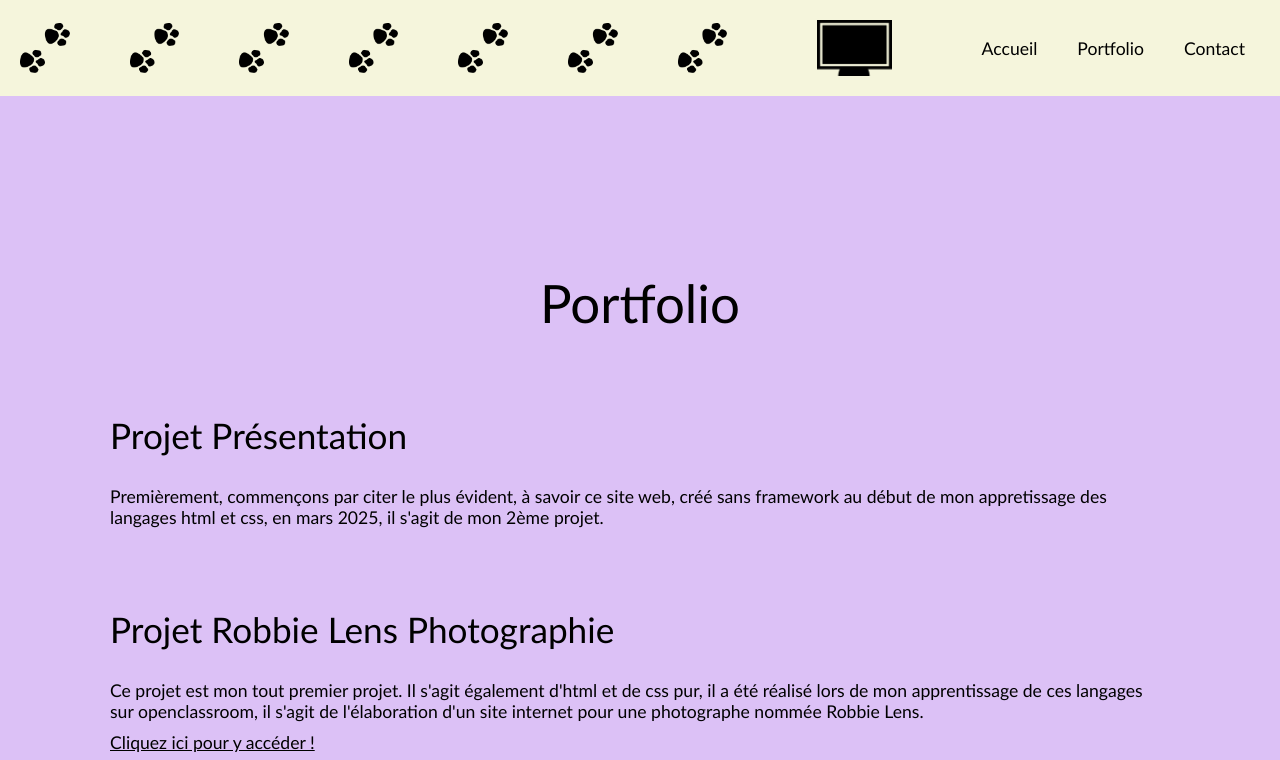
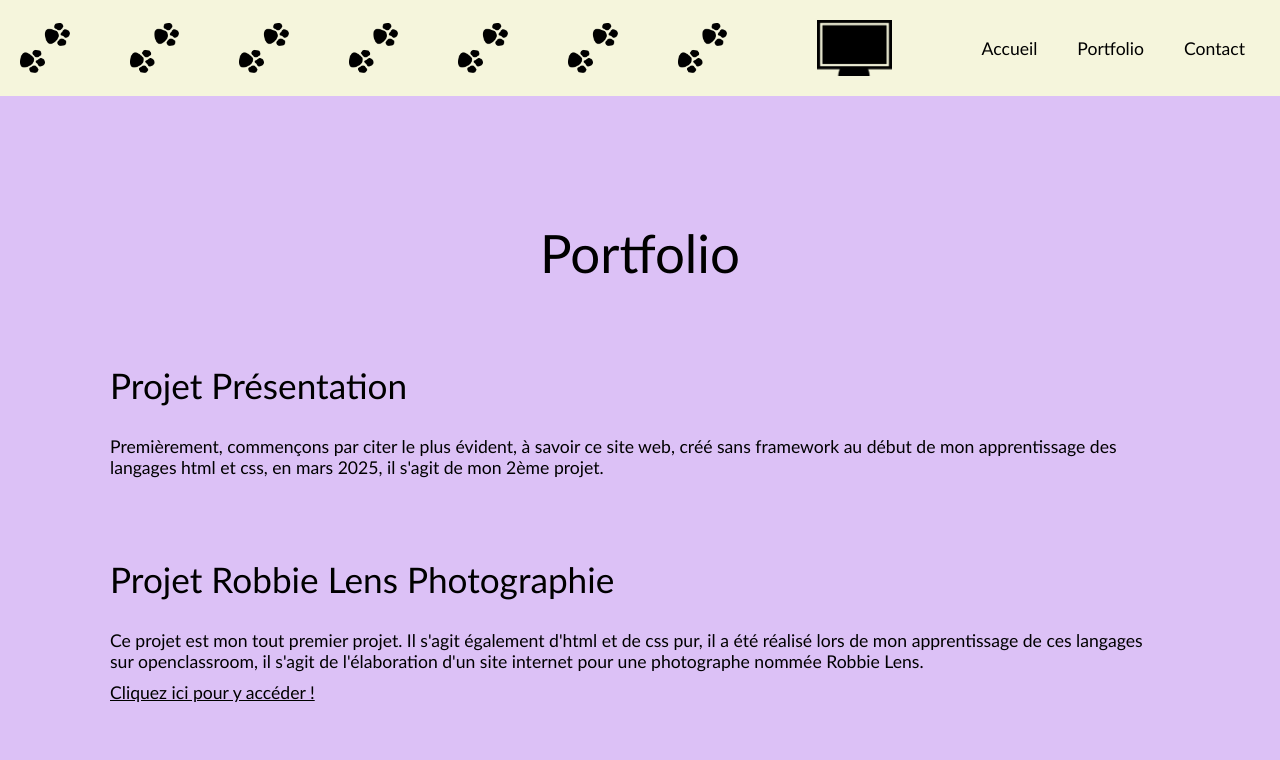
Before and after one commit to AurianeMi/Projet-Presentation-CV-Auriane, a plain HTML site: page portfolio.html in a window 1280 px wide. Shown: the top 760 px of the page. Drawn offline with Linux system fonts and the light colour scheme.

Commit message:
Corrections fautes frappe et marge top portfolio

```diff
--- a/cv.css
+++ b/cv.css
@@ -278,7 +278,7 @@ footer{
 /*partie portfolio*/
 
 .portfolio{
-    margin-top: 100px;
+    margin-top: 50px;
     margin-bottom: 70px;
     font-size: 3em;
     font-weight: 150;
--- a/portfolio.html
+++ b/portfolio.html
@@ -33,7 +33,7 @@
     <main>
         <h1 class="portfolio">Portfolio</h1>
         <h3>Projet Présentation</h3>
-        <p>Premièrement, commençons par citer le plus évident, à savoir ce site web, créé sans framework au début de mon appretissage des langages html et css, en mars 2025, il s'agit de mon 2ème projet.</p>
+        <p>Premièrement, commençons par citer le plus évident, à savoir ce site web, créé sans framework au début de mon apprentissage des langages html et css, en mars 2025, il s'agit de mon 2ème projet.</p>
 
         <section class="projet_robbie">
             <h3>Projet Robbie Lens Photographie</h3>
```
Also changed, not shown: index.html (+3 -3 lines).
